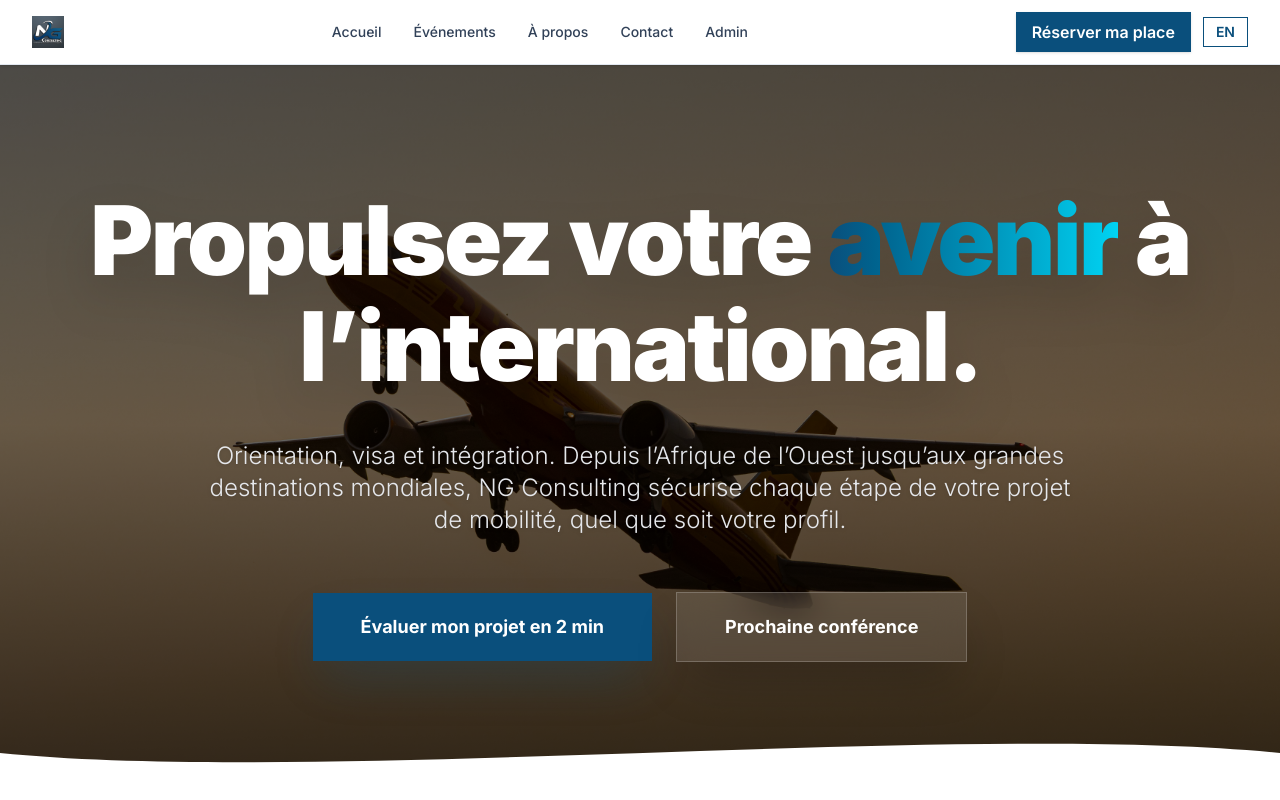
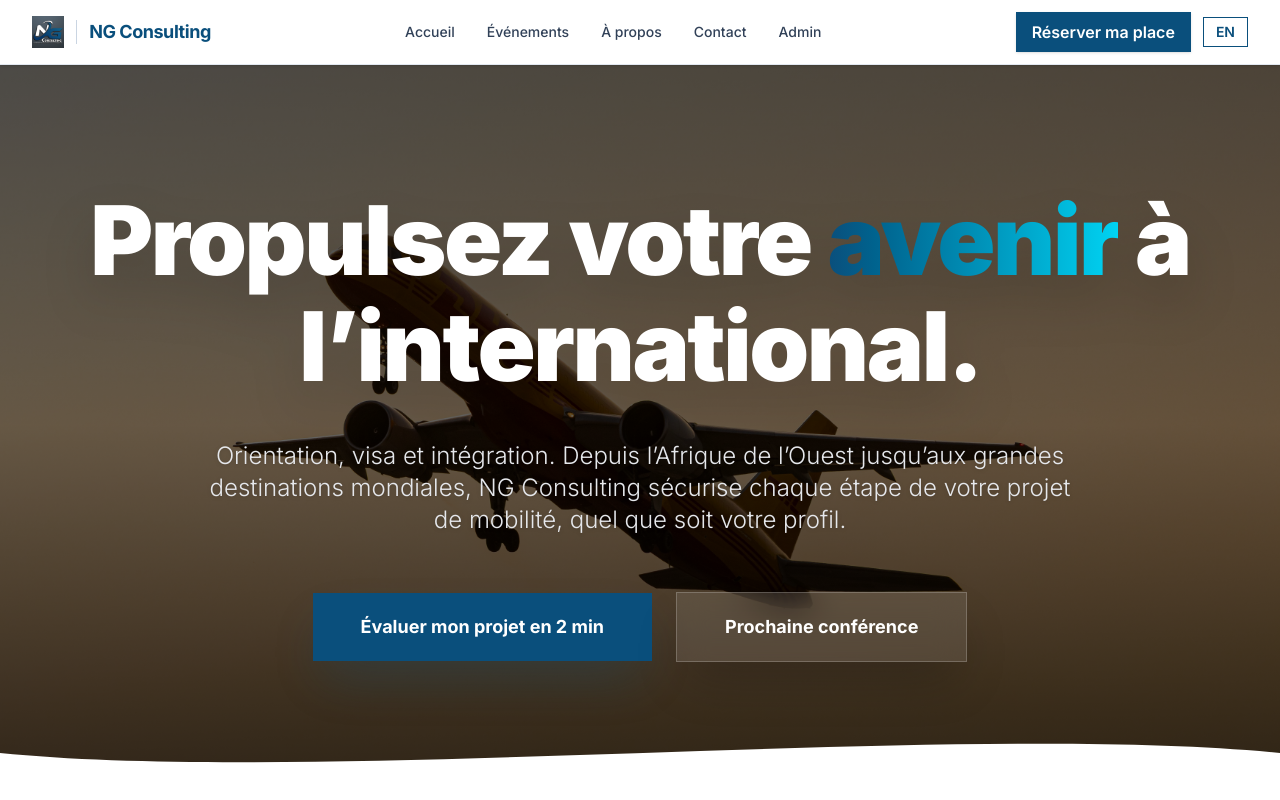
Before and after one commit to PATAWALA/NG-Consulting-Orientation-Visa-Ghana, a Next.js app: page / in a window 1280 px wide. Shown: the top 800 px of the page. Built offline with nearby package versions, Linux system fonts and the light colour scheme.

Commit message:
4 update

```diff
--- a/src/components/Navbar.tsx
+++ b/src/components/Navbar.tsx
@@ -22,16 +22,21 @@ export default function Navbar() {
     <header className="sticky top-0 z-50 bg-white/90 backdrop-blur-md border-b border-slate-200 shadow-sm">
       <div className="max-w-7xl mx-auto px-4 sm:px-6 lg:px-8">
         <div className="flex items-center justify-between h-16">
-          {/* Logo */}
-          <Link href="/" className="flex items-center">
+          {/* Logo + Nom du cabinet */}
+          <Link href="/" className="flex items-center gap-3">
             <Image
               src="/images/logo.jpg"
               alt="NG Consulting"
-              width={120}
+              width={40}
               height={40}
               className="h-8 w-auto"
               priority
             />
+            {/* Séparateur vertical (caché sur mobile, visible sur desktop) */}
+            <span className="hidden lg:block w-px h-6 bg-slate-300" aria-hidden="true" />
+            <span className="hidden lg:block text-lg font-bold text-ocean tracking-tight">
+              NG Consulting
+            </span>
           </Link>
 
           {/* Navigation desktop */}
@@ -49,7 +54,7 @@ export default function Navbar() {
 
           {/* Actions droite */}
           <div className="flex items-center gap-3">
-            {/* Bouton stratégique principal : Réserver ma place */}
+            {/* Bouton stratégique : Réserver ma place */}
             <Link
               href="/evenements"
               className="bg-ocean text-white font-semibold px-4 py-2 text-sm lg:text-base hover:bg-ocean/90 transition shadow"
```
